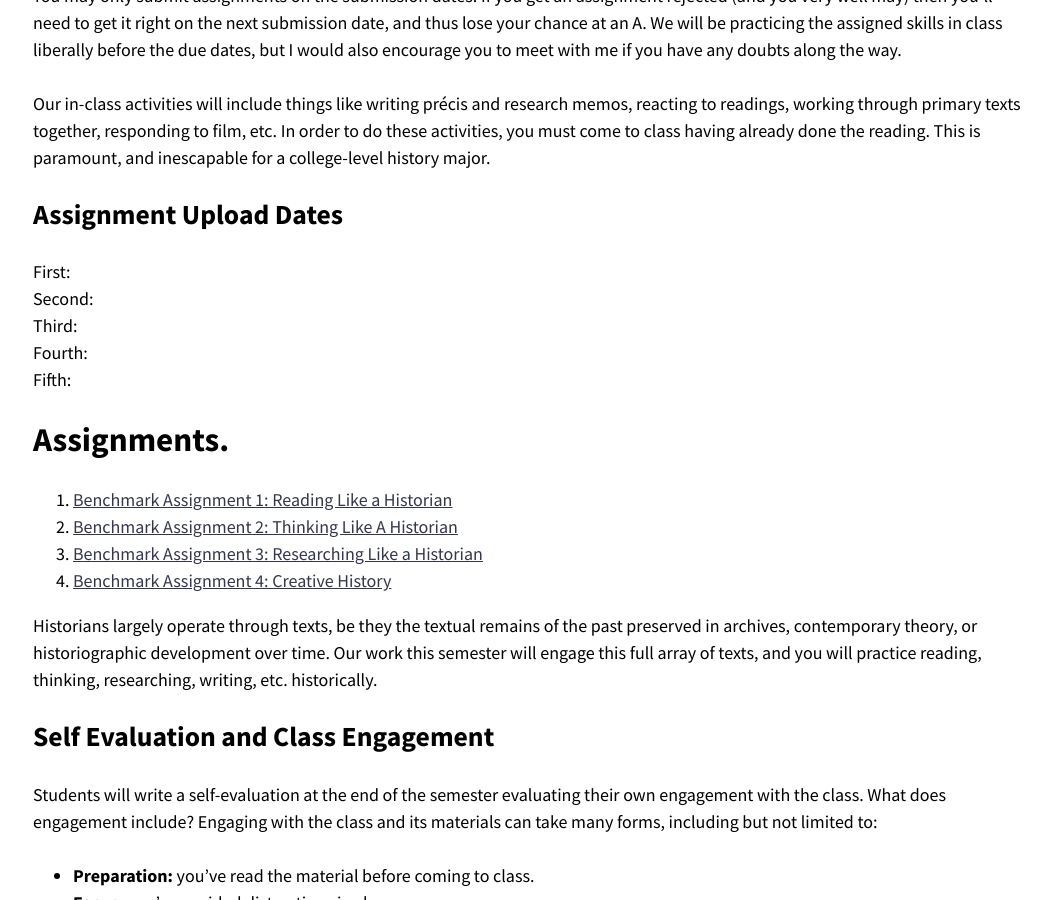
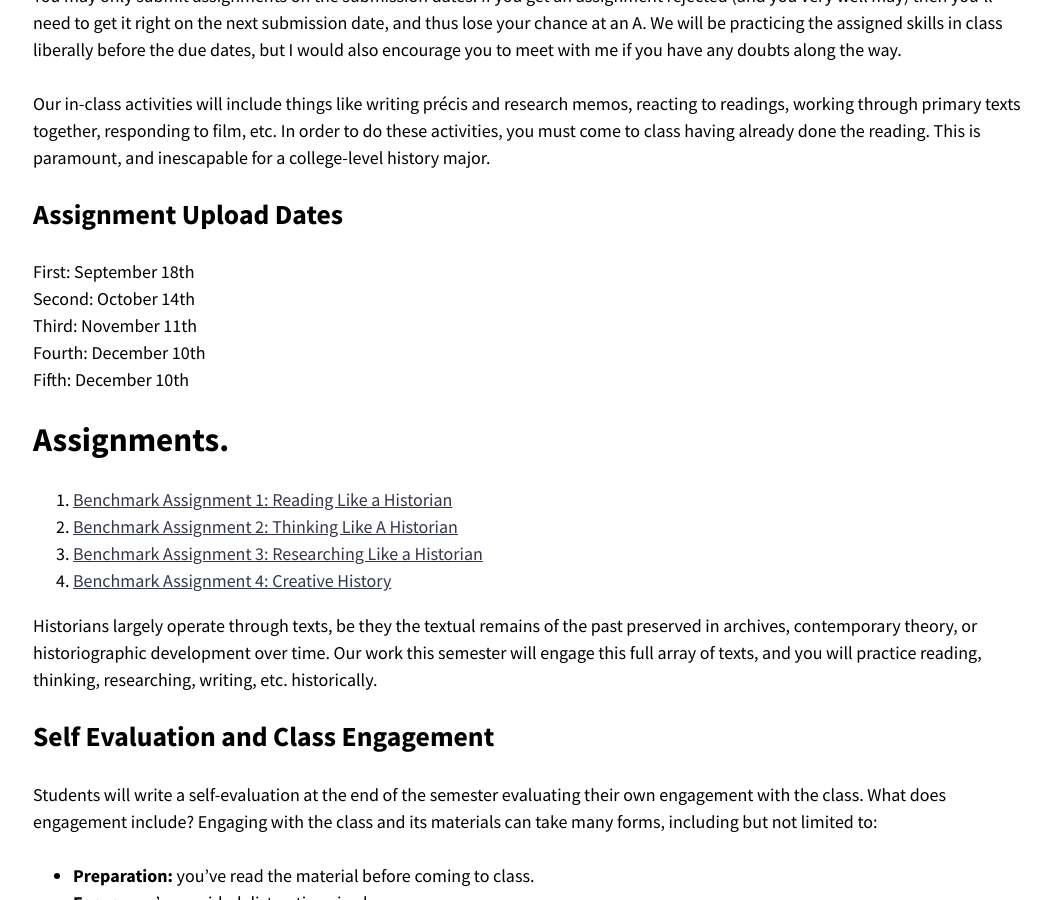
Before and after one commit to chadblack/Inquisition2025, a Jekyll site: the page built from assignments.md, in a window 1280 px wide and 900 px high, scrolled down 1515 px. Shown: the whole window, without its empty margins (113-1164 px from the left). Built offline with Jekyll 4.4.1, drawn with Linux system fonts in a browser that asks for light colours; nearby versions of some CDN libraries.

Commit message:
starting assignment 2

```diff
--- a/assignments.md
+++ b/assignments.md
@@ -45,11 +45,11 @@ Our in-class activities will include things like writing précis and research me
 
 ## Assignment Upload Dates
 
-First:
-Second:
-Third:
-Fourth:
-Fifth:
+First: September 18th
+Second: October 14th
+Third: November 11th
+Fourth:  December 10th
+Fifth:  December 10th
 
 # Assignments.
 
```
Also changed, not shown: Assignment2.md (+6 -0 lines).
